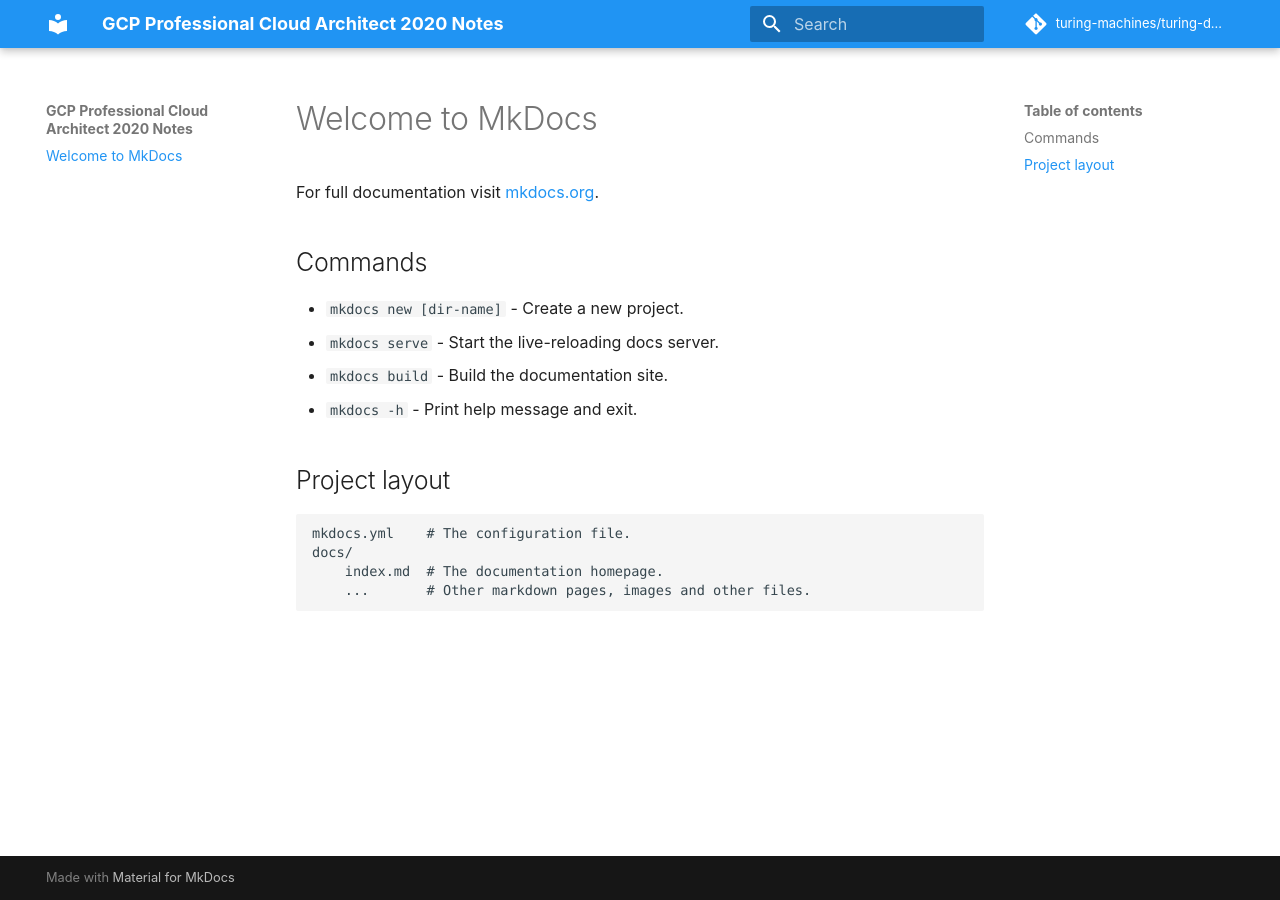
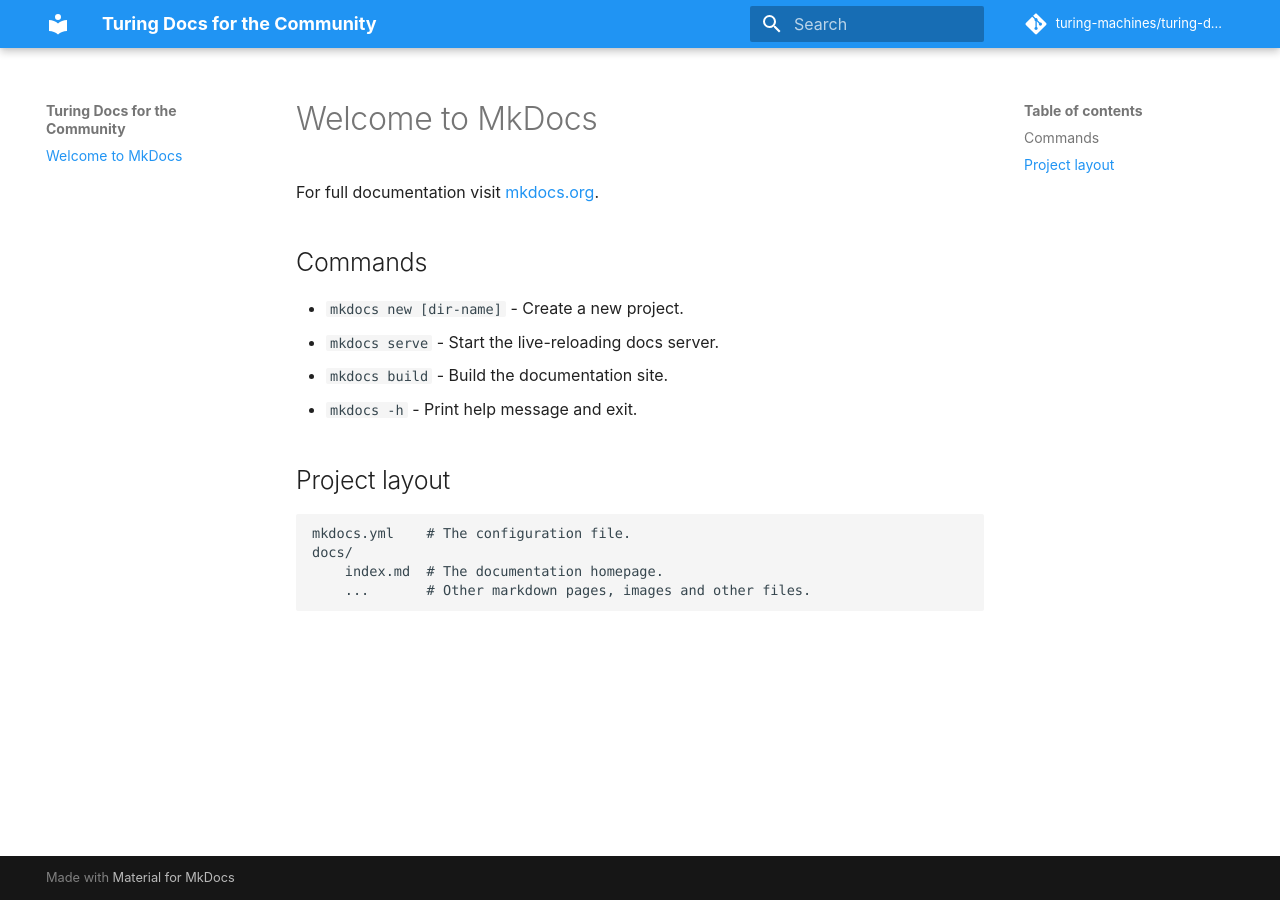
Before and after one commit to turing-machines/turing-docs, an MkDocs documentation site: the page built from docs/index.md, in a window 1280 px wide. Built offline with MkDocs 1.6.1 and Material for MkDocs 9.7.7, drawn with Linux system fonts in a browser that asks for light colours; comment, search, counter and statistics services are not loaded.

Commit message:
Fix initial site_name.

```diff
--- a/mkdocs.yml
+++ b/mkdocs.yml
@@ -1,4 +1,4 @@
-site_name: GCP Professional Cloud Architect 2020 Notes
+site_name: Turing Docs for the Community
 theme:
   name: material
   palette:
```
